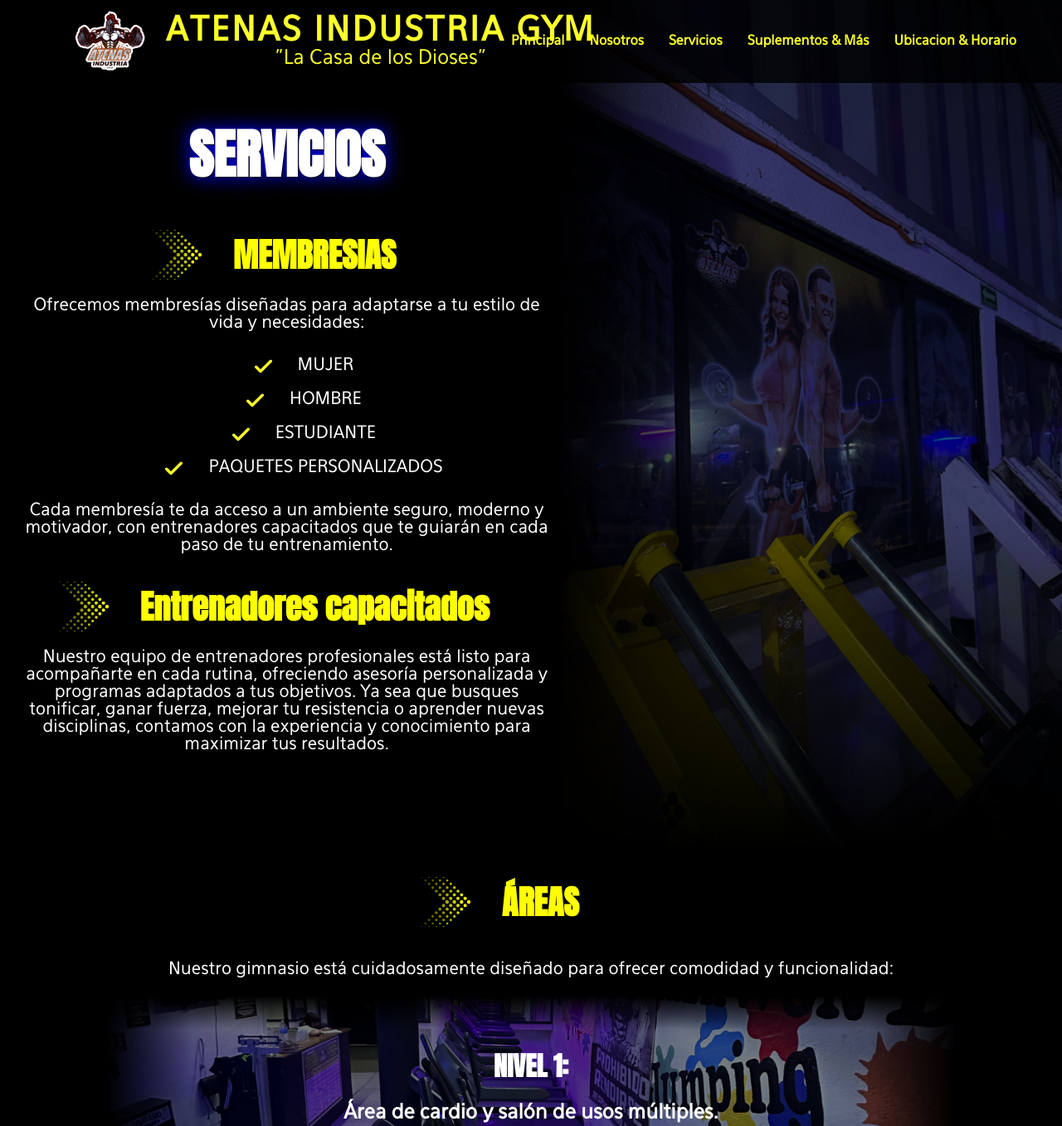
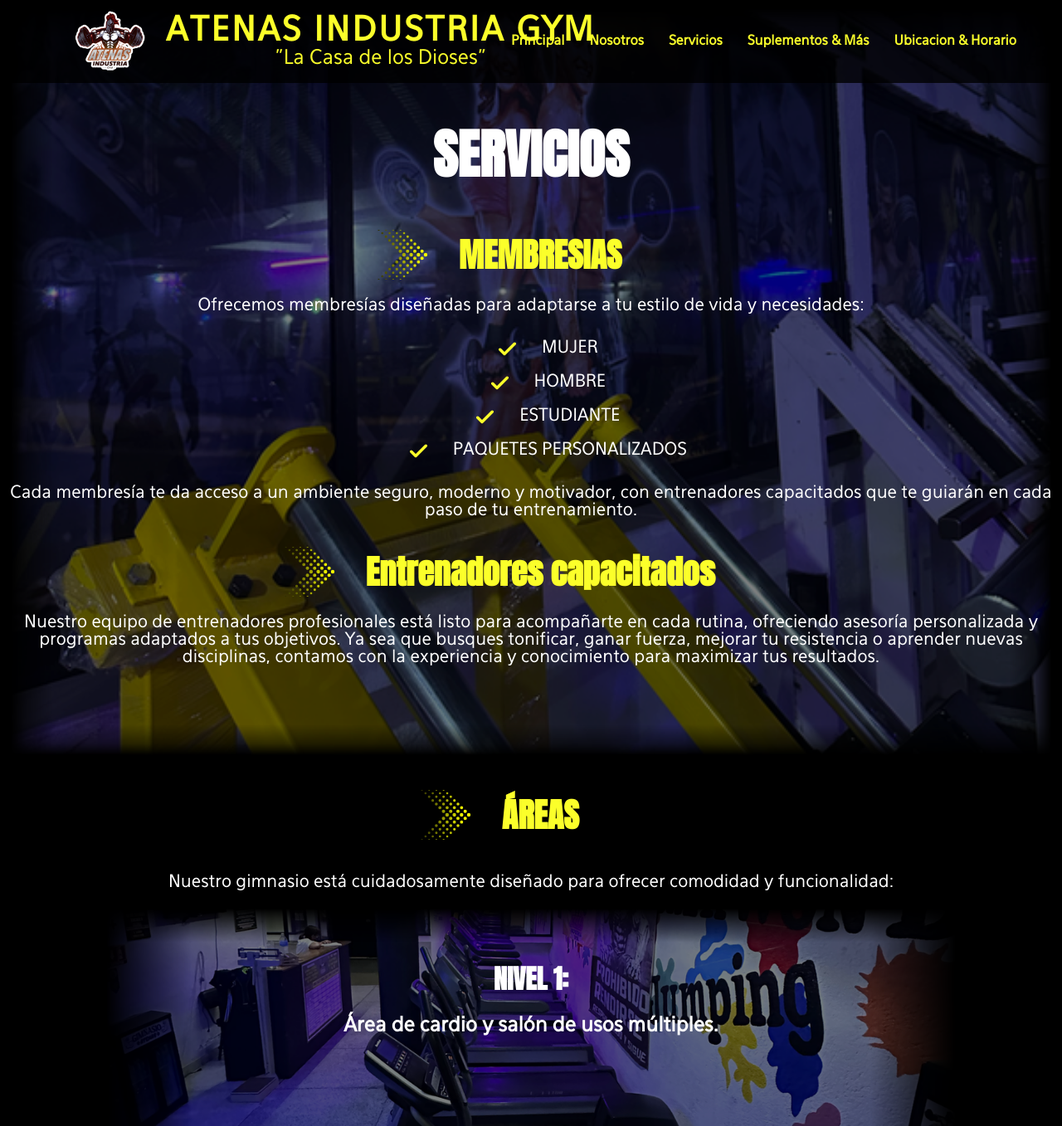
Before and after one commit to Tata-fck/gym-atenas-proyecto, a PHP site: page /gym-atenas-proyecto/public/gym-atenas/servicios.php in a window 1280 px wide. Shown: the top 1357 px of the page at 83% size. Run offline with PHP 8.4, Linux system fonts and the light colour scheme.

Commit message:
Detalles visuales y redireccionamiento

```diff
--- a/public/gym-atenas/css/nosotros.css
+++ b/public/gym-atenas/css/nosotros.css
@@ -34,7 +34,6 @@
 
 .seccion-nosotros h1{
     font-size: 4em;
-    text-shadow: 1px 1px 2px black, 0 0 25px blue, 0 0 5px darkblue;
 }
 
 .seccion-nosotros h2 {
--- a/public/gym-atenas/css/servicios.css
+++ b/public/gym-atenas/css/servicios.css
@@ -10,6 +10,26 @@
     text-align: center;
 }
 
+
+.contenedor-1::before{
+  content: '';
+  position: absolute;
+  width: 100%;
+  height: 100%;
+  top: 0;
+  left: 0;
+  background: url('../img/fondo-4.png') no-repeat;
+  background-size: cover;
+  background-position: center 70%;
+  z-index: -1;
+  filter: brightness(0.5);
+  mask-image: linear-gradient(to top, black 95%, rgba(0,0,0,0.5) 97.5%, transparent 99%),
+              linear-gradient(to right, black 95%, rgba(0,0,0,0.5) 97.5%, transparent 99%),
+              linear-gradient(to bottom, black 95%, rgba(0,0,0,0.5) 97.5%, transparent 99%),
+              linear-gradient(to left, black 95%, rgba(0,0,0,0.5) 97.5%, transparent 99%);
+  mask-composite: intersect;
+}
+/*
 .contenedor-1::before{
     content: '';
     position: absolute;
@@ -25,18 +45,16 @@
                 linear-gradient(to bottom, black 60%, rgba(0,0,0,0.5) 80%, transparent 100%);
                 mask-composite: intersect;
     filter: brightness(0.5);
-}
+}*/
 
 .contenedor-1 .texto {
-    width: 50%;
-    margin-left: 2%;
+    width: 100%;
     position: relative;
     transform: none;
 }
 
 .texto h1{
     font-size: 4em;
-    text-shadow: 1px 1px 2px black, 0 0 25px blue, 0 0 5px darkblue;
 }
 
 .texto h2,
@@ -51,7 +69,7 @@
 .contenedor-2 h2 span,
 .contenedor-3 h2 span {
   font-size: 2.5rem;
-  color: yellow;
+  color: #fbff2a;
   margin-bottom: 20px;
   background: url('../img/flecha-r.svg');
   background-repeat: no-repeat;
--- a/public/gym-atenas/css/suplementos.css
+++ b/public/gym-atenas/css/suplementos.css
@@ -3,7 +3,7 @@
   width: 100%;
   height: 100%;
   position: relative;
-  color: white;
+  color: #fbff2a;
   text-align: center; /* Centra todo el texto dentro de la sección */
 }
 
@@ -40,7 +40,6 @@
 .seccion-suplementos h1{
     font-size: 3em;
     margin: 20px 5% 20px 5%;
-    text-shadow: 1px 1px 2px black, 0 0 25px blue, 0 0 5px darkblue;
 }
 
 .seccion-texto-1,
@@ -55,7 +54,7 @@
   font-size: 2em; /* Un tamaño más pequeño para el párrafo */
   line-height: 1.6; /* Mejora la legibilidad con un interlineado mayor */
   margin-bottom: 20px;
-  color: yellow;
+  color: white;
   margin: 50px auto;
 }
 
--- a/public/gym-atenas/css/ubicacion.css
+++ b/public/gym-atenas/css/ubicacion.css
@@ -13,7 +13,6 @@
 
 .seccion-ubicacion h1 {
   font-size: 4em;
-  text-shadow: 1px 1px 2px black, 0 0 25px blue, 0 0 5px darkblue;
   letter-spacing: 10px;
   margin: 0 auto;
 }
--- a/public/gym-atenas/elementos/footer.html
+++ b/public/gym-atenas/elementos/footer.html
@@ -24,22 +24,20 @@
         <div class="grupo">
             <h3>COMPAÑIA</h3>
             <a href=""><p>Catalogo</p></a>
-            <a href=""><p>Nosotros</p></a>
-            <a href=""><p>Horario</p></a>
+            <a href="/gym-atenas-proyecto/public/gym-atenas/ubicacion.php#horario"><p>Horario</p></a>
             <a href=""><p>Contáctanos</p></a>
         </div>
         <div class="grupo">
             <h3>SERVICIOS</h3>
-            <a href=""><p>Membresias</p></a>
-            <a href=""><p>Areas</p></a>
-            <a href=""><p>Actividades</p></a>
-            <a href=""><p>Suplementos y Mas</p></a>
+            <a href="/gym-atenas-proyecto/public/gym-atenas/servicios.php#membresias"><p>Membresias</p></a>
+            <a href="/gym-atenas-proyecto/public/gym-atenas/servicios.php#areas"><p>Áreas</p></a>
+            <a href="/gym-atenas-proyecto/public/gym-atenas/servicios.php#actividades"><p>Actividades</p></a>
         </div>
         <div class="grupo">
             <h3>NOSOTROS</h3>
-            <a href=""><p>Historia</p></a>
-            <a href=""><p>Mision y Vision</p></a>
-            <a href=""><p>Valores</p></a>
+            <a href="/gym-atenas-proyecto/public/gym-atenas/nosotros.php#historia"><p>Historia</p></a>
+            <a href="/gym-atenas-proyecto/public/gym-atenas/nosotros.php#mision"><p>Misión y Visión</p></a>
+            <a href="/gym-atenas-proyecto/public/gym-atenas/nosotros.php#valores"><p>Valores</p></a>
         </div>
     </div>
 
--- a/public/gym-atenas/elementos/header.css
+++ b/public/gym-atenas/elementos/header.css
@@ -121,6 +121,7 @@
 nav a:hover {
     color: #ff3131;
 }
+
 nav a::before {
     content: "";
     position: absolute;
--- a/public/gym-atenas/nosotros.php
+++ b/public/gym-atenas/nosotros.php
@@ -14,13 +14,13 @@
         <link rel="stylesheet" href="css/nosotros.css">
         <div class="contenedor-1">
             <div class="separador"></div>
-            <div class="seccion-nosotros">
+            <div class="seccion-nosotros" id = "historia">
                 <h1>NOSOTROS</h1>
                 <p>Desde 2009, hemos acompañado a cientos de personas en su camino hacia una vida más activa, saludable y llena de energía. A lo largo de estos años, nuestro gimnasio se ha consolidado como un referente en Tláhuac, gracias a la dedicación, profesionalismo y pasión de nuestro equipo de entrenadores.</p>
                 <p>Nuestra trayectoria nos respalda y nos impulsa a seguir innovando, trabajando bajo un enfoque de mejora continua. Hoy contamos con más de 100 máquinas, lo que nos permite ofrecer entrenamientos variados, efectivos y adaptados a todas las necesidades.</p>
             </div>
 
-            <div class="seccion-nosotros">
+            <div class="seccion-nosotros" id = "mision">
                 <h2><span>MISIÓN</span></h2>
                 <p>Brindar un espacio moderno, seguro y motivador donde cada persona pueda desarrollar su potencial físico, guiada por entrenadores capacitados, apoyada por instalaciones de calidad, servicios complementarios, fomentando hábitos saludables y bienestar integral.</p>
             </div>
@@ -30,7 +30,7 @@
                 <p>Ser reconocidos como el gimnasio de referencia en la ciudad, donde calidad, profesionalismo y atención personalizada se combinan para ofrecer resultados visibles y una experiencia única que fidelice a nuestra comunidad.</p>
             </div>
 
-            <div class="seccion-nosotros">
+            <div class="seccion-nosotros" id = "valores">
                 <h2><span>VALORES</span></h2>
                 <ul>
                     <li>Compromiso: Cada meta de nuestros miembros es nuestra prioridad.</li>
--- a/public/gym-atenas/servicios.php
+++ b/public/gym-atenas/servicios.php
@@ -13,7 +13,7 @@
 
         <link rel="stylesheet" href="css/servicios.css">
 
-        <div class="contenedor-1">
+        <div class="contenedor-1" id = "membresias">
             <div class="separador"></div>
             <div class="texto">
                 <h1>SERVICIOS</h1>
@@ -36,7 +36,7 @@
             <div class="separador"></div>
         </div>
 
-        <div class="contenedor-2">
+        <div class="contenedor-2" id = "areas">
             <h2><span>ÁREAS</span></h2>
             <p>Nuestro gimnasio está cuidadosamente diseñado para ofrecer comodidad y funcionalidad:</p>
             <div class="areas">
@@ -54,7 +54,7 @@
                 </div>
             </div>
         </div>
-        <div class="contenedor-3">
+        <div class="contenedor-3" id = "actividades">
             <h2><span>ACTIVIDADES</span></h2>
             <p>Ofrecemos una variedad de clases y actividades para todos los niveles y objetivos:</p>
             <h3>Taekwon-do:</h3>
--- a/public/gym-atenas/ubicacion.php
+++ b/public/gym-atenas/ubicacion.php
@@ -25,7 +25,7 @@
             <div class="seccion-contenido">
                 <h2>¡ABIERTO <span class="color-resaltado">363</span> DÍAS!</h2>
             </div>
-            <div class="seccion-texto-2">
+            <div class="seccion-texto-2" id = "horario">
                 <p>Lunes a viernes: <br><b>6:00 A.M. – 23:00 P.M.</b></p>
                 <p>Sábado y Domingo: <br><b>8:00 P.M. – 18:00 P.M.</b></p>
                 <p>Días festivos: <br><b>8:00 P.M. – 18:00 P.M.</b></p>
```
